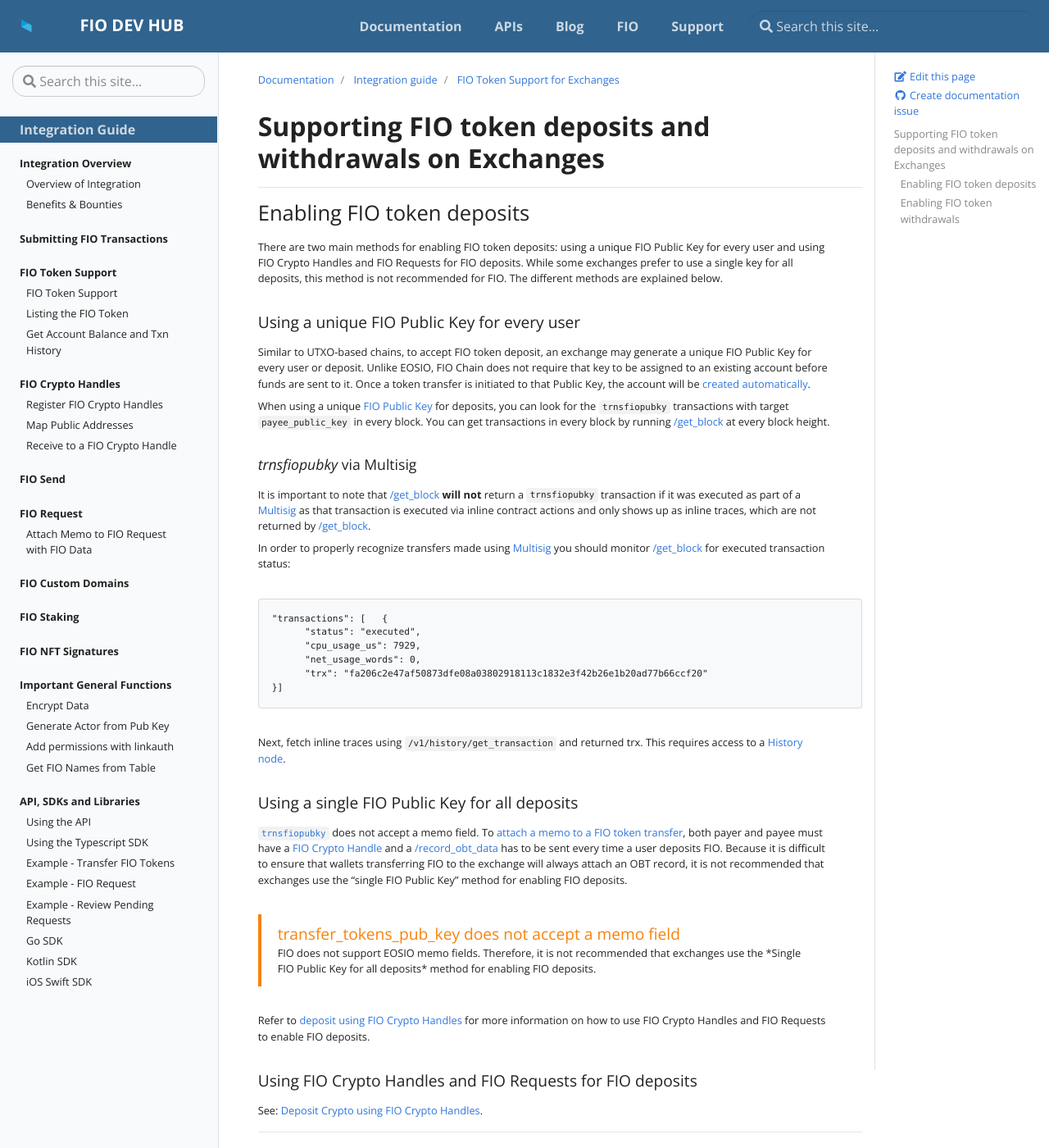
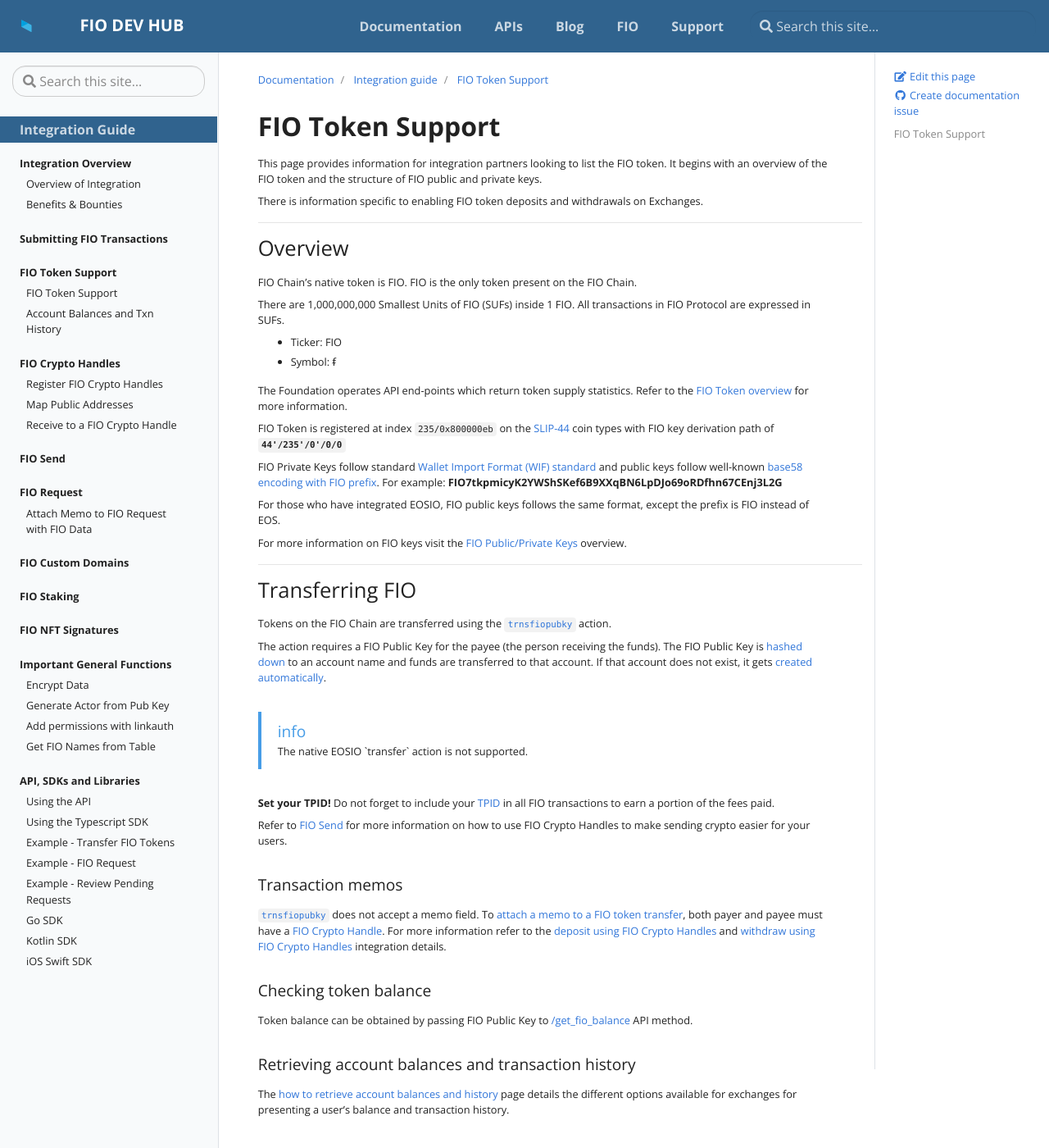
Before and after one commit to fioprotocol/fio-devhub, a Jekyll site: the page built from _docs/integration-guide/token-support.md, in a window 1280 px wide and 1400 px high. Shown: the whole window at 82% size. Built offline with Jekyll 4.4.1, drawn with Linux system fonts in a browser that asks for light colours; some of the changed text lies outside the part shown.

Commit message:
Finish FIO Token section

````diff
--- a/_data/toc-int.yml
+++ b/_data/toc-int.yml
@@ -15,9 +15,7 @@
   links:
     - title: FIO Token Support
       url: "docs/integration-guide/token-support"
-    - title: Listing the FIO Token
-      url: "docs/integration-guide/token-listing"
-    - title: Get Account Balance and Txn History
+    - title: Account Balances and Txn History
       url: "docs/general-functions/txn-history"
 - title: "FIO Crypto Handles"
   url: "docs/integration-guide/handle-registration"
--- a/_docs/integration-guide/token-listing.md
+++ /dev/null
@@ -1,84 +0,0 @@
----
-layout: page-int
-title: Listing the FIO Token
-description: Listing the FIO Token
-redirect_from:
-    - /docs/exchanges/exchange-token-supply
-    - /docs/exchanges/exchange-token-transfer
----
-
-# Listing the FIO Token
-
-This page provides information for integration partners looking to list the FIO token. It contains the following content:
-
-|Content  |Summary |
-|---|---|
-| [FIO Keys]({{site.baseurl}}/docs/integration-guide/token-listing#fio-keys) | An overview of the structure of FIO public and private keys. |
-| [FIO token structure and token transfer]({{site.baseurl}}/docs/integration-guide/token-listing#fio-token-structure-and-token-transfer) | Information on the FIO token and instructions on how to enable token transfers. |
-| [Retrieving account balances and transaction history]({{site.baseurl}}/docs/integration-guide/token-listing#retrieving-account-balances-and-transaction-history) | Different options available for exchanges to present a user’s balance and transaction history. |
-| [Enabling FIO token deposits]({{site.baseurl}}/docs/integration-guide/token-listing#enabling-fio-token-deposits) | An overview of FIO token deposits. |
-| [Enabling FIO token withdrawals]({{site.baseurl}}/docs/integration-guide/token-listing#enabling-fio-token-withdrawals) | An overview of FIO token withdrawals. |
-
----
-## FIO keys
-
-FIO Token is registered at index 235/0x800000eb on the [SLIP-44](https://github.com/satoshilabs/slips/blob/master/slip-0044.md){:target="_blank"}.
-
-**FIO Key Derivation Path:** `"44'/235'/0'/0/0"`
-
-FIO Private Keys follow standard [Wallet Import Format (WIF) standard]({{site.baseurl}}/docs/fio-protocol/keys#fio-private-key-wallet-import-format-wif) and public keys follow well-known [base58 encoding with FIO prefix]({{site.baseurl}}/docs/fio-protocol/keys#fio-public-key-format), e.g.
-
-**FIO7tkpmicyK2YWShSKef6B9XXqBN6LpDJo69oRDfhn67CEnj3L2G**
-
-For those who have integrated EOSIO, FIO public keys follows the same format, except the prefix is FIO instead of EOS.
-
-For more information, visit the [FIO Public/Private Keys]({{site.baseurl}}/docs/fio-protocol/keys) overview.
-
----
-## FIO token
-
-FIO Chain’s native token is FIO. FIO is the only token present on the FIO Chain.
-
-There are 1,000,000,000 Smallest Units of FIO (SUFs) inside 1 FIO. All transactions in FIO Protocol are expressed in SUFs.
-
-* Ticker: FIO
-* Symbol: ᵮ
-
-#### Obtaining token supply in real-time
-
-The Foundation operates API end-points which return token supply statistics. Refer to the [FIO Token overview]({{site.baseurl}}/docs/fio-protocol/fio-token#obtaining-token-supply-in-real-time) for more information.
-
-
----
-## Supporting the FIO Token
-
-#### Transferring FIO
-
-Tokens on the FIO Chain are transferred using the [`trnsfiopubky`]({{site.baseurl}}/pages/api/fio-api/#options-trnsfiopubky) action.
-
-The action requires a FIO Public Key for the payee (the person receiving the funds). The FIO Public Key is [hashed down]({{site.baseurl}}/docs//general-functions/actor-account) to an account name and funds are transferred to that account. If that account does not exist, it gets [created automatically]({{site.baseurl}}/docs/fio-protocol/accounts-permissions#fio-accounts).
-
-The native EOSIO `transfer` action is not supported.
-
-<br>
-**Set your TPID!** Do not forget to include your [TPID]({{site.baseurl}}/docs/general-functions/tpid) in all FIO transactions to earn a portion of the fees paid.
-
-#### Transaction memo
-
-[`trnsfiopubky`]({{site.baseurl}}/pages/api/fio-api/#options-trnsfiopubky) does not accept a memo field. To [attach a memo to a FIO token transfer]({{site.baseurl}}/docs/general-functions/fio-data), both payer and payee must have a [FIO Crypto Handle]({{site.baseurl}}/docs/fio-protocol/fio-address). For more information refer to the [deposit using FIO Crypto Handles]({{site.baseurl}}/docs/integration-guide/handle-receive) and [withdraw using FIO Crypto Handles]({{site.baseurl}}/docs/integration-guide/fio-request) integration details.
-
-#### Checking token balance
-
-Token balance can be obtained by passing FIO Public Key to [/get_fio_balance]({{site.baseurl}}/pages/api/fio-api/#post-/get_fio_balance) API method.
-
-#### Retrieving account balances and transaction history
-
-The [how to retrieve account balances and history]({{site.baseurl}}/docs/general-functions/txn-history) page details the different options available for exchanges for presenting a user’s balance and transaction history.
-
-#### FIO API and History nodes
-
-FIO Block Producers maintain API and History nodes for the FIO community. These public API nodes are listed on [the fio.mainnet github repository README](https://github.com/fioprotocol/fio.mainnet){:target="_blank"}.
-
-#### Building and running an API node
-
-For performance and security reasons, integration partners may want to maintain internal nodes. See [Building a node]({{site.baseurl}}/docs/chain/node-build) and [History node]({{site.baseurl}}/docs/chain/node-history) for more information on lauching an internal FIO API History node.
--- a/_docs/integration-guide/token-support.md
+++ b/_docs/integration-guide/token-support.md
@@ -1,39 +1,78 @@
 ---
 layout: page-int
-title: FIO Token Support for Exchanges
-description: FIO Token Support for Exchanges
+title: FIO Token Support
+description: FIO Token Support
 ---
 
-# Supporting FIO token deposits and withdrawals on Exchanges
+# FIO Token Support
+
+This page provides information for integration partners looking to list the FIO token. It begins with an overview of the FIO token and the structure of FIO public and private keys.
+
+There is information specific to enabling FIO token deposits and withdrawals on Exchanges.
 
 ---
-## Enabling FIO token deposits
+## Overview
 
-There are two main methods for enabling FIO token deposits: using a unique FIO Public Key for every user and using FIO Crypto Handles and FIO Requests for FIO deposits. While some exchanges prefer to use a single key for all deposits, this method is not recommended for FIO. The different methods are explained below.
+FIO Chain’s native token is FIO. FIO is the only token present on the FIO Chain.
+
+There are 1,000,000,000 Smallest Units of FIO (SUFs) inside 1 FIO. All transactions in FIO Protocol are expressed in SUFs.
+
+* Ticker: FIO
+* Symbol: ᵮ
+
+The Foundation operates API end-points which return token supply statistics. Refer to the [FIO Token overview]({{site.baseurl}}/docs/fio-protocol/fio-token#obtaining-token-supply-in-real-time) for more information.
+
+FIO Token is registered at index `235/0x800000eb` on the [SLIP-44](https://github.com/satoshilabs/slips/blob/master/slip-0044.md){:target="_blank"} coin types with FIO key derivation path of **`44'/235'/0'/0/0`**
+
+FIO Private Keys follow standard [Wallet Import Format (WIF) standard]({{site.baseurl}}/docs/fio-protocol/keys#fio-private-key-wallet-import-format-wif) and public keys follow well-known [base58 encoding with FIO prefix]({{site.baseurl}}/docs/fio-protocol/keys#fio-public-key-format). For example: **FIO7tkpmicyK2YWShSKef6B9XXqBN6LpDJo69oRDfhn67CEnj3L2G**
+
+For those who have integrated EOSIO, FIO public keys follows the same format, except the prefix is FIO instead of EOS.
+
+For more information on FIO keys visit the [FIO Public/Private Keys]({{site.baseurl}}/docs/fio-protocol/keys) overview.
+
+---
+## Transferring FIO
+
+Tokens on the FIO Chain are transferred using the [`trnsfiopubky`]({{site.baseurl}}/pages/api/fio-api/#options-trnsfiopubky) action.
+
+The action requires a FIO Public Key for the payee (the person receiving the funds). The FIO Public Key is [hashed down]({{site.baseurl}}/docs//general-functions/actor-account) to an account name and funds are transferred to that account. If that account does not exist, it gets [created automatically]({{site.baseurl}}/docs/fio-protocol/accounts-permissions#fio-accounts).
+
+{% include alert.html type="info" content="The native EOSIO `transfer` action is not supported." %}
+
+**Set your TPID!** Do not forget to include your [TPID]({{site.baseurl}}/docs/general-functions/tpid) in all FIO transactions to earn a portion of the fees paid.
+
+Refer to [FIO Send]({{site.baseurl}}/docs/integration-guide/fio-send) for more information on how to use FIO Crypto Handles to make sending crypto easier for your users.
+
+#### Transaction memos
+
+[`trnsfiopubky`]({{site.baseurl}}/pages/api/fio-api/#options-trnsfiopubky) does not accept a memo field. To [attach a memo to a FIO token transfer]({{site.baseurl}}/docs/general-functions/fio-data), both payer and payee must have a [FIO Crypto Handle]({{site.baseurl}}/docs/fio-protocol/fio-address). For more information refer to the [deposit using FIO Crypto Handles]({{site.baseurl}}/docs/integration-guide/handle-receive) and [withdraw using FIO Crypto Handles]({{site.baseurl}}/docs/integration-guide/fio-request) integration details.
+
+#### Checking token balance
+
+Token balance can be obtained by passing FIO Public Key to [/get_fio_balance]({{site.baseurl}}/pages/api/fio-api/#post-/get_fio_balance) API method.
+
+#### Retrieving account balances and transaction history
+
+The [how to retrieve account balances and history]({{site.baseurl}}/docs/general-functions/txn-history) page details the different options available for exchanges for presenting a user’s balance and transaction history.
+
+#### FIO API and History nodes
+
+FIO Block Producers maintain API and History nodes for the FIO community. These public API nodes are listed on [the fio.mainnet github repository README](https://github.com/fioprotocol/fio.mainnet){:target="_blank"}.
+
+#### Building and running an API node
+
+For performance and security reasons, integration partners may want to maintain internal nodes. See [Building a node]({{site.baseurl}}/docs/chain/node-build) and [History node]({{site.baseurl}}/docs/chain/node-history) for more information on lauching an internal FIO API History node.
+
+---
+## Supporting FIO deposits on Exchanges
+
+There are two main methods for enabling FIO token deposits on exchanges: using a unique FIO Public Key for every user and using FIO Crypto Handles and FIO Requests for FIO deposits. While some exchanges prefer to use a single key for all deposits, this method is not recommended for supporting FIO on exchanges. The two methods are explained below.
 
 #### Using a unique FIO Public Key for every user
 
-Similar to UTXO-based chains, to accept FIO token deposit, an exchange may generate a unique FIO Public Key for every user or deposit. Unlike EOSIO, FIO Chain does not require that key to be assigned to an existing account before funds are sent to it. Once a token transfer is initiated to that Public Key, the account will be [created automatically]({{site.baseurl}}/docs/fio-protocol/accounts-permissions#fio-accounts).
+Similar to UTXO-based chains, to accept FIO token deposits an exchange may generate a unique FIO Public Key for every user. Unlike EOSIO, FIO Chain does not require that key to be assigned to an existing account before funds are sent to it. Once a token transfer is initiated to that Public Key, the account will be [created automatically]({{site.baseurl}}/docs/fio-protocol/accounts-permissions#fio-accounts).
 
-When using a unique [FIO Public Key]({{site.baseurl}}/docs/fio-protocol/keys) for deposits, you can look for the `trnsfiopubky` transactions with target `payee_public_key` in every block. You can get transactions in every block by running [/get_block]({{site.baseurl}}/pages/api/fio-api/#post-/get_block) at every block height.
-
-##### *trnsfiopubky* via Multisig
-
-It is important to note that [/get_block]({{site.baseurl}}/pages/api/fio-api/#post-/get_block) **will not** return a `trnsfiopubky` transaction if it was executed as part of a [Multisig]({{site.baseurl}}/docs/fio-protocol/multisig) as that transaction is executed via inline contract actions and only shows up as inline traces, which are not returned by [/get_block]({{site.baseurl}}/pages/api/fio-api/#post-/get_block).
-
-In order to properly recognize transfers made using [Multisig]({{site.baseurl}}/docs/fio-protocol/multisig) you should monitor [/get_block]({{site.baseurl}}/pages/api/fio-api/#post-/get_block) for executed transaction status:
-```
-"transactions": [   {
-      "status": "executed",
-      "cpu_usage_us": 7929,
-      "net_usage_words": 0,
-      "trx": "fa206c2e47af50873dfe08a03802918113c1832e3f42b26e1b20ad77b66ccf20"
-}]
-```
-
-Next, fetch inline traces using `/v1/history/get_transaction` and returned trx. This requires access to a [History node]({{site.baseurl}}/docs/chain/node-history).
-
-#### Using a single FIO Public Key for all deposits
+#### Using a single FIO Public Key for all user deposits
 
 [`trnsfiopubky`]({{site.baseurl}}/pages/api/fio-api/#options-trnsfiopubky) does not accept a memo field. To [attach a memo to a FIO token transfer]({{site.baseurl}}/docs/general-functions/fio-data), both payer and payee must have a [FIO Crypto Handle]({{site.baseurl}}/docs/fio-protocol/fio-address) and a [/record_obt_data]({{site.baseurl}}/pages/api/fio-api/#options-recordobt) has to be sent every time a user deposits FIO. Because it is difficult to ensure that wallets transferring FIO to the exchange will always attach an OBT record, it is not recommended that exchanges use the "single FIO Public Key" method for enabling FIO deposits.
 
@@ -41,12 +80,8 @@ Next, fetch inline traces using `/v1/history/get_transaction` and returned trx.
 
 Refer to [deposit using FIO Crypto Handles]({{site.baseurl}}/docs/integration-guide/handle-receive) for more information on how to use FIO Crypto Handles and FIO Requests to enable FIO deposits.
 
-#### Using FIO Crypto Handles and FIO Requests for FIO deposits
-
-See: [Deposit Crypto using FIO Crypto Handles]({{site.baseurl}}/docs/integration-guide/handle-receive).
-
 ---
-## Enabling FIO token withdrawals
+## Supporting FIO withdrawals on Exchanges
 
 #### Using a FIO Public Key
 
````
Also changed, not shown: _docs/general-functions/transactions.md (+9 -9 lines).
